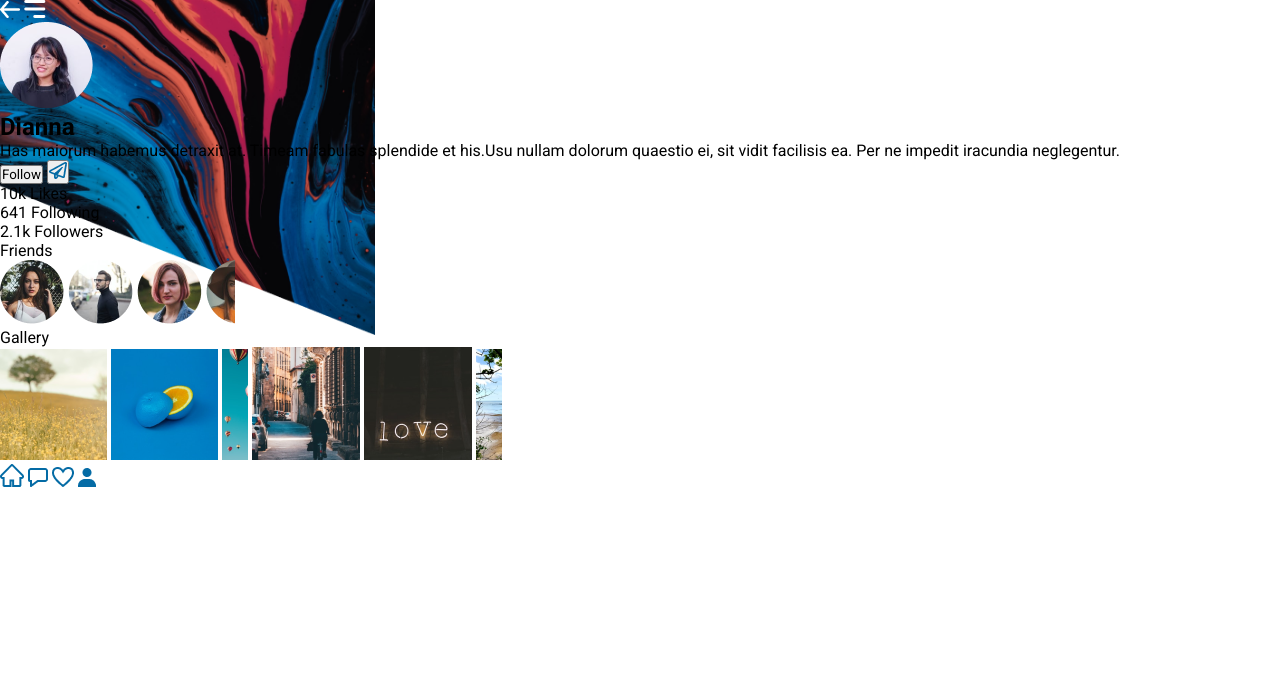
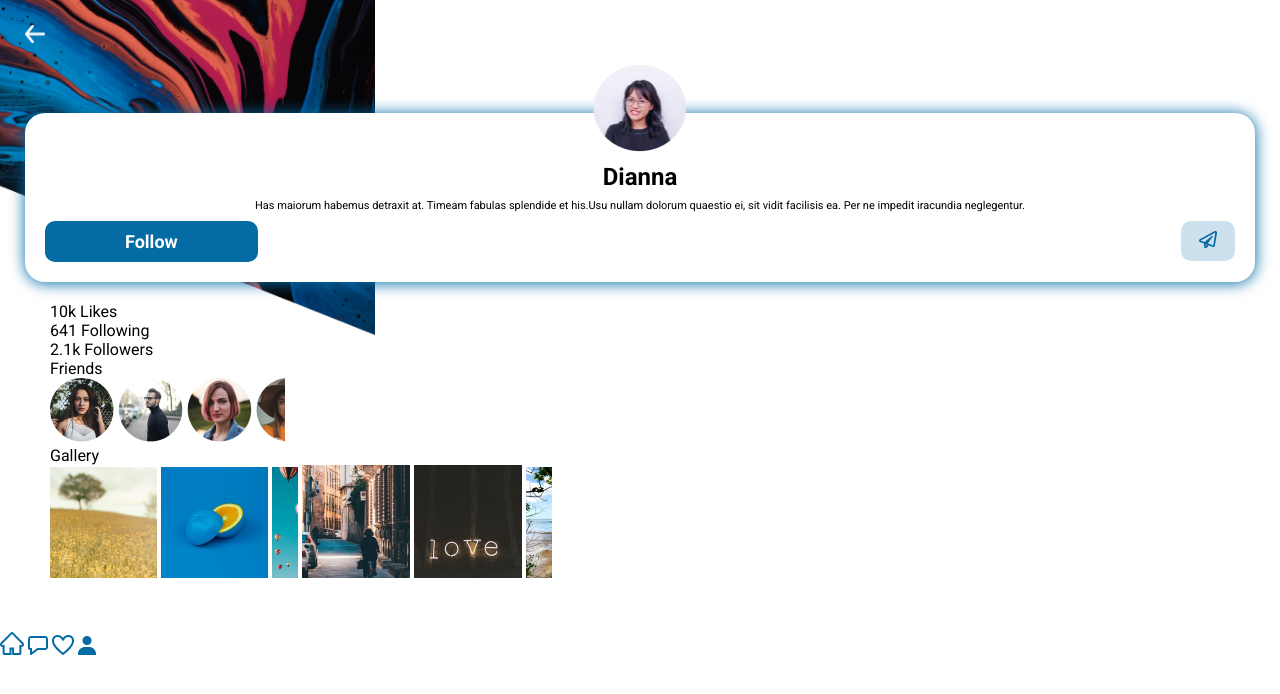
Before and after one commit to Sarita7418/User-profile, a plain HTML site: page index.html in a window 1280 px wide. Drawn offline with Linux system fonts and the light colour scheme.

Commit message:
se acabo la parte del encabezado

```diff
--- a/index.html
+++ b/index.html
@@ -19,7 +19,7 @@
         <img src="assets/MENU.png" alt="" />
       </section>
       <section class="profile">
-        <img src="assets/Ellipse 1.png" alt="" />
+        <img class="prof" src="assets/Ellipse 1.png" alt="" />
         <div class="profile-content">
           <h2>Dianna</h2>
           <p>
@@ -27,10 +27,12 @@
             nullam dolorum quaestio ei, sit vidit facilisis ea. Per ne impedit
             iracundia neglegentur.
           </p>
-          <button class="Follow">Follow</button>
-          <button class="plane">
-            <img src="assets/Vector.png" alt="" />
-          </button>
+          <div class="buttons">
+            <button class="Follow">Follow</button>
+            <button class="plane">
+              <img src="assets/Vector.png" alt="" />
+            </button>
+          </div>
         </div>
       </section>
       <section class="body-conteiner">
--- a/styles/mobile-375.css
+++ b/styles/mobile-375.css
@@ -1,9 +1,9 @@
 :root {
---BUTTON-FOLLOW: rgba(4, 107, 165, 1);
---RED-RECTANGLE: rgba(185, 62, 69, 1);
---BUTTON-SEND: rgba(4, 107, 165, 0.2);
---BACKGROUND-COLOR: rgba(9, 84, 115, 0.05);
---WHITE: rgba(255, 255, 255, 1);
+  --BUTTON-FOLLOW: rgba(4, 107, 165, 1);
+  --RED-RECTANGLE: rgba(185, 62, 69, 1);
+  --BUTTON-SEND: rgba(4, 107, 165, 0.2);
+  --BACKGROUND-COLOR: rgba(9, 84, 115, 0.05);
+  --WHITE: rgba(255, 255, 255, 1);
 }
 
 * {
@@ -18,3 +18,66 @@ body {
   background-size: 375px;
   background-repeat: no-repeat;
 }
+
+.top{
+  display: flex;
+  justify-content: space-between;
+  margin: 25px;
+}
+
+
+.prof{
+  position: absolute;
+  top: 65px;
+  left: 50%;
+  transform: translateX(-50%);
+  z-index: 10;
+}
+
+.profile-content {
+  font-weight: 400;
+  margin: 40px 25px 12px;
+  border-radius: 20px;
+  position: relative;
+  top: 30px;
+  background-color: var(--WHITE);
+  padding: 50px 10px 20px;
+  text-align: center;
+ box-shadow: 0.2px 1px 15px 0.2px var(--BUTTON-FOLLOW);
+}
+
+.profile-content p{
+  margin: 8px;
+  text-align: center;
+  font-size: 11px;
+}
+
+.buttons{
+  display: flex;
+  justify-content: space-between;
+}
+
+.Follow{
+  border-radius: 10px;
+  background-color: var(--BUTTON-FOLLOW);
+  padding: 10px 80px;
+  margin: 1px 10px 0px;
+  border: none;
+  color: var(--WHITE);
+  font-weight: 600;
+  font-size: 18px;
+}
+
+.plane{
+  border-radius: 10px;
+  border: none;
+  padding: 10px 18px;
+  margin: 1px 10px;
+  background-color: var(--BUTTON-SEND);
+
+
+}
+
+.body-conteiner{
+  margin:50px;
+}
```
